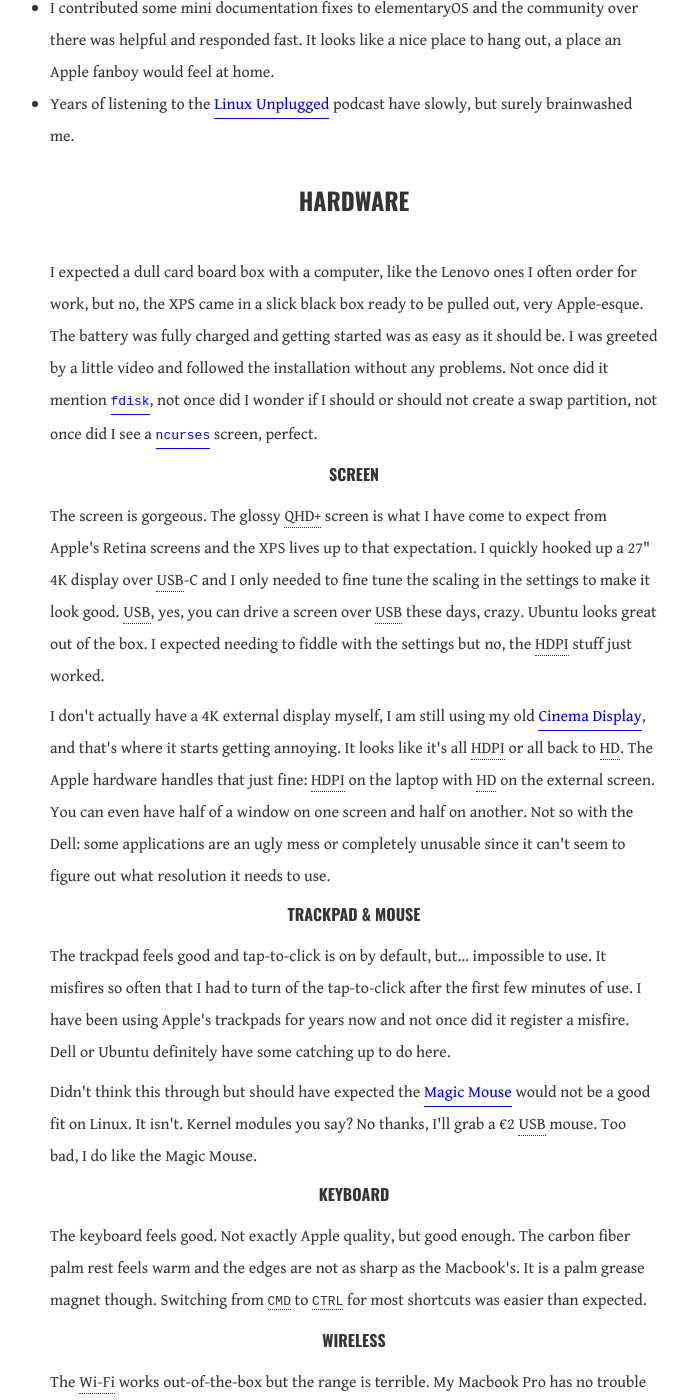
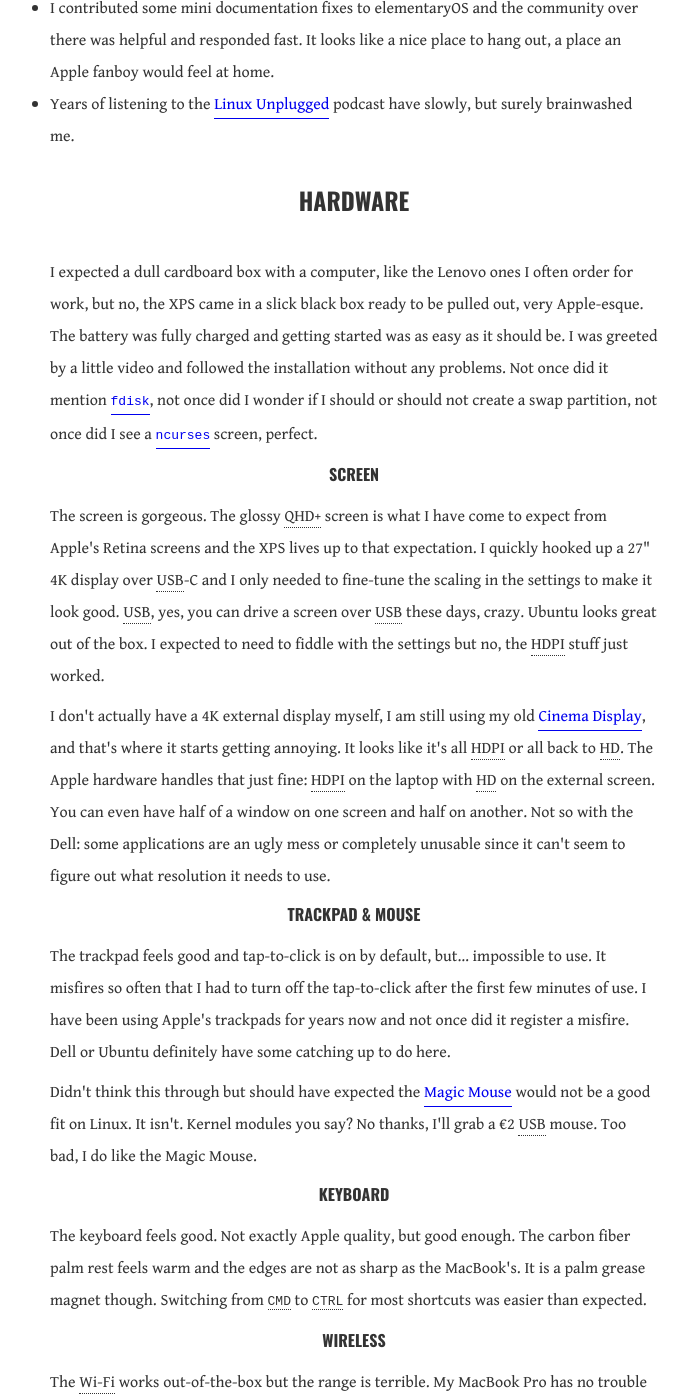
Before and after one commit to cimm/suffix, a Jekyll site: the page built from _posts/2017-02-15-year-of-linux-desktop.html, in a window 1280 px wide and 1400 px high, scrolled down 1305 px. Shown: the whole window, without its empty margins (286-974 px from the left). Built offline with Jekyll 4.4.1, drawn with Linux system fonts in a browser that asks for light colours; some of the changed text lies outside the part shown.

Commit message:
Spelling fixes for recent blog posts

```diff
--- a/_posts/2017-02-15-year-of-linux-desktop.html
+++ b/_posts/2017-02-15-year-of-linux-desktop.html
@@ -31,43 +31,43 @@
 
   <h2>Hardware</h2>
 
-  <p>I expected a dull card board box with a computer, like the Lenovo ones I often order for work, but no, the XPS came in a slick black box ready to be pulled out, very Apple-esque. The battery was fully charged and getting started was as easy as it should be. I was greeted by a little video and followed the installation without any problems. Not once did it mention <a href="https://en.wikipedia.org/wiki/Fdisk" title="Disk partition software"><code>fdisk</code></a>, not once did I wonder if I should or should not create a swap partition, not once did I see a <a href="https://en.wikipedia.org/wiki/Ncurses" title="Library to design text-based user interfaces"><code>ncurses</code></a> screen, perfect.</p>
+  <p>I expected a dull cardboard box with a computer, like the Lenovo ones I often order for work, but no, the XPS came in a slick black box ready to be pulled out, very Apple-esque. The battery was fully charged and getting started was as easy as it should be. I was greeted by a little video and followed the installation without any problems. Not once did it mention <a href="https://en.wikipedia.org/wiki/Fdisk" title="Disk partition software"><code>fdisk</code></a>, not once did I wonder if I should or should not create a swap partition, not once did I see a <a href="https://en.wikipedia.org/wiki/Ncurses" title="Library to design text-based user interfaces"><code>ncurses</code></a> screen, perfect.</p>
 
   <h3>Screen</h3>
 
-  <p>The screen is gorgeous. The glossy <abbr title="Wide Quad Extended Graphics Array Plus">QHD+</abbr> screen is what I have come to expect from Apple's Retina screens and the XPS lives up to that expectation. I quickly hooked up a 27" 4K display over <abbr title="Universal Serial Bus">USB</abbr>-C and I only needed to fine tune the scaling in the settings to make it look good. <abbr title="Universal Serial Bus">USB</abbr>, yes, you can drive a screen over <abbr title="Universal Serial Bus">USB</abbr> these days, crazy. Ubuntu looks great out of the box. I expected needing to fiddle with the settings but no, the <abbr title="High Dots Per Inch">HDPI</abbr> stuff just worked.</p>
+  <p>The screen is gorgeous. The glossy <abbr title="Wide Quad Extended Graphics Array Plus">QHD+</abbr> screen is what I have come to expect from Apple's Retina screens and the XPS lives up to that expectation. I quickly hooked up a 27" 4K display over <abbr title="Universal Serial Bus">USB</abbr>-C and I only needed to fine-tune the scaling in the settings to make it look good. <abbr title="Universal Serial Bus">USB</abbr>, yes, you can drive a screen over <abbr title="Universal Serial Bus">USB</abbr> these days, crazy. Ubuntu looks great out of the box. I expected to need to fiddle with the settings but no, the <abbr title="High Dots Per Inch">HDPI</abbr> stuff just worked.</p>
 
   <p>I don't actually have a 4K external display myself, I am still using my old
   <span itemscope itemtype="http://schema.org/Product"><a itemprop="url" href="https://web.archive.org/web/20080317183717/http://www.apple.com/displays/" title="Cinema Display product page @ Wayback Machine"><span itemprop="name">Cinema Display</span></a></span>, and that's where it starts getting annoying. It looks like it's all <abbr title="High Dots Per Inch">HDPI</abbr> or all back to <abbr title="High Definition">HD</abbr>. The Apple hardware handles that just fine: <abbr title="High Dots Per Inch">HDPI</abbr> on the laptop with <abbr title="High Definition">HD</abbr> on the external screen. You can even have half of a window on one screen and half on another. Not so with the Dell: some applications are an ugly mess or completely unusable since it can't seem to figure out what resolution it needs to use.</p>
 
   <h3>Trackpad &amp; mouse</h3>
 
-  <p>The trackpad feels good and tap-to-click is on by default, but&hellip; impossible to use. It misfires so often that I had to turn of the tap-to-click after the first few minutes of use. I have been using Apple's trackpads for years now and not once did it register a misfire. Dell or Ubuntu definitely have some catching up to do here.</p>
+  <p>The trackpad feels good and tap-to-click is on by default, but&hellip; impossible to use. It misfires so often that I had to turn off the tap-to-click after the first few minutes of use. I have been using Apple's trackpads for years now and not once did it register a misfire. Dell or Ubuntu definitely have some catching up to do here.</p>
 
   <p>Didn't think this through but should have expected the <span itemscope itemtype="http://schema.org/Product"><a itemprop="url" href="https://www.apple.com/magic-accessories" title="Magic accessories products page"><span itemprop="name">Magic Mouse</span></a></span> would not be a good fit on Linux. It isn't. Kernel modules you say? No thanks, I'll grab a &euro;2 <abbr title="Universal Serial Bus">USB</abbr> mouse. Too bad, I do like the Magic Mouse.</p>
 
   <h3>Keyboard</h3>
 
-  <p>The keyboard feels good. Not exactly Apple quality, but good enough. The carbon fiber palm rest feels warm and the edges are not as sharp as the Macbook's. It is a palm grease magnet though. Switching from <kbd><abbr title="Command">CMD</abbr></kbd> to <kbd><abbr title="Control">CTRL</abbr></kbd> for most shortcuts was easier than expected.</p>
+  <p>The keyboard feels good. Not exactly Apple quality, but good enough. The carbon fiber palm rest feels warm and the edges are not as sharp as the MacBook's. It is a palm grease magnet though. Switching from <kbd><abbr title="Command">CMD</abbr></kbd> to <kbd><abbr title="Control">CTRL</abbr></kbd> for most shortcuts was easier than expected.</p>
 
   <h3>Wireless</h3>
 
-  <p>The <abbr title="Wireless Fidelity">Wi-Fi</abbr> works out-of-the-box but the range is terrible. My Macbook Pro has no trouble picking up my <abbr title="Wireless Fidelity">Wi-Fi</abbr> signal on the other side of the house, full bars, but not the Dell XPS. One floor up and it starts dropping packages. Some quick research revealed it's likely a result of construction materials and antenna location, a general issue with the XPS line. Not ideal for a laptop.</p>
+  <p>The <abbr title="Wireless Fidelity">Wi-Fi</abbr> works out-of-the-box but the range is terrible. My MacBook Pro has no trouble picking up my <abbr title="Wireless Fidelity">Wi-Fi</abbr> signal on the other side of the house, full bars, but not the Dell XPS. One floor up and it starts dropping packages. Some quick research revealed it's likely a result of construction materials and antenna location, a general issue with the XPS line. Not ideal for a laptop.</p>
 
   <h2>Software</h2>
 
   <h3>Ubuntu Software</h3>
 
-  <p>First thing you do when you have a new laptop is go looking for software so I gave <a href="https://en.wikipedia.org/wiki/GNOME_Software" tile="GNOME Software @ Wikipedia">Ubuntu Software</a> a shot. I remember from earlier Ubuntu tries that it's a bit of a hit-and-miss and it seems not much has changed. Some installed applications are listed twice and none of the applications can be removed: clicked the remove button multiple times but the packages keep coming a few minutes later. I know about <code>apt</code> and I imagined the Ubuntu Software as a <abbr title="Graphical User Interface">GUI</abbr> for <code>apt</code> but that does not seem right, they don't show the same packages all. I expected a smoother experience here but guess <code>apt</code> it's where it's at.</p>
+  <p>The first thing you do when you have a new laptop is go looking for software so I gave <a href="https://en.wikipedia.org/wiki/GNOME_Software" tile="GNOME Software @ Wikipedia">Ubuntu Software</a> a shot. I remember from earlier Ubuntu tries that it's a bit of a hit-and-miss and it seems not much has changed. Some installed applications are listed twice and none of the applications can be removed: clicked the remove button multiple times but the packages keep coming a few minutes later. I know about <code>apt</code> and I imagined the Ubuntu Software as a <abbr title="Graphical User Interface">GUI</abbr> for <code>apt</code> but that does not seem right, they don't show the same packages all. I expected a smoother experience here but guess <code>apt</code> it's where it's at.</p>
 
   <h3>CTRL+q</h3>
 
-  <p>On macOS you close an application with <kbd><abbr title="Command">CMD</abbr>+q</kbd>. Ubunut has a similar <kbd><abbr title="Command">CTRL</abbr>+q</kbd> shortcut but that's not an <abbr title="Operating System">OS</abbr> wide thing. It depends per application and there might not even be shortcut to close the application. This I did not expect. Another one? You can copy with <kbd><abbr title="Command">CTRL</abbr>+c</kbd> but in the terminal it's <kbd><abbr title="Command">CTRL</abbr>+SHIFT+C</kbd>. Consitency is hard.</p>
+  <p>On macOS, you close an application with <kbd><abbr title="Command">CMD</abbr>+q</kbd>. Ubuntu has a similar <kbd><abbr title="Command">CTRL</abbr>+q</kbd> shortcut but that's not an <abbr title="Operating System">OS</abbr>-wide thing. It depends per application and there might not even be a shortcut to close the application. This I did not expect. Another one? You can copy with <kbd><abbr title="Command">CTRL</abbr>+c</kbd> but in the terminal it's <kbd><abbr title="Command">CTRL</abbr>+SHIFT+C</kbd>. Consistency is hard.</p>
 
   <h3>Passwords</h3>
 
 
-  <p>I switched from <span itemscope itemtype="http://schema.org/Product"><a itemprop="url" href="https://1password.com/" title="1Password product page"><span itemprop="name">1Password</span></a></span> to <span itemscope itemtype="http://schema.org/Product"><a itemprop="url" href="https://www.enpass.io/" title="Enpass product page"><span itemprop="name">Enpass</span></a></span> in preparation of the switch as 1Password doesn't support Linux. Enpass needed some <abbr title="High Dots Per Inch">HDPI</abbr> tweaks but works just fine. Having all your passwords at hand is an absolute must these days. I still prefer 1Password: it's a nicer and more polished application but without Linux support it's out.</p>
+  <p>I switched from <span itemscope itemtype="http://schema.org/Product"><a itemprop="url" href="https://1password.com/" title="1Password product page"><span itemprop="name">1Password</span></a></span> to <span itemscope itemtype="http://schema.org/Product"><a itemprop="url" href="https://www.enpass.io/" title="Enpass product page"><span itemprop="name">Enpass</span></a></span> in preparation of the switch as 1Password doesn't support Linux. Enpass needed some <abbr title="High Dots Per Inch">HDPI</abbr> tweaks but works just fine. Having all your passwords at hand is an absolute must these days. I still prefer 1Password: it's a nicer and more polished application but without Linux support, it's out.</p>
 
   <h3>Mail</h3>
 
--- a/_posts/2018-07-13-raspberry-pi-emulation.html
+++ b/_posts/2018-07-13-raspberry-pi-emulation.html
@@ -39,7 +39,7 @@
 </div>
 
 <figure class="extended-col">
-  <img src="/assets/raspi_emulation.png" alt="Screenshot of Raspberry Pi emulatiom running in QEMU"/>
+  <img src="/assets/raspi_emulation.png" alt="Screenshot of Raspberry Pi emulation running in QEMU"/>
 </figure>
 
 <div class="narrow-col">
--- a/_posts/2018-08-11-restore-color-old-lego-bricks.html
+++ b/_posts/2018-08-11-restore-color-old-lego-bricks.html
@@ -8,14 +8,14 @@
 ---
 
 <div class="narrow-col">
-  <p>My kids came to Lego age so my parents dropped of a few boxes of my old Lego bricks. Memories!</p>
+  <p>My kids came to Lego age so my parents dropped off a few boxes of my old Lego bricks. Memories!</p>
 
-  <p>Many of those old pieces look, well, old. Discolored because of years of sunlight exposure, the white bricks look yellowish. They really stand out in a set with nieuwer pieces so I DuckDuckGo-ed (yeah, that doesn't sound right) me a solution: <a href="https://en.wikipedia.org/wiki/Hydrogen_peroxide" title="Hydrogen Peroxide @ Wikipedia">hydrogen peroxide</a>!</p>
+  <p>Many of those old pieces look, well, old. Discolored because of years of sunlight exposure, the white bricks look yellowish. They really stand out in a set with newer pieces so I DuckDuckGo-ed (yeah, that doesn't sound right) me a solution: <a href="https://en.wikipedia.org/wiki/Hydrogen_peroxide" title="Hydrogen Peroxide @ Wikipedia">hydrogen peroxide</a>!</p>
 </div>
 
 <figure class="extended-col-left">
   <img src="/assets/lego-bricks-before.jpg" alt="Three Lego bricks with various discolorations before cleaning"/>
-  <figcaption>Before: bricks with different dicolorations.</figcaption>
+  <figcaption>Before: bricks with different discolorations.</figcaption>
 </figure>
 
 <figure class="extended-col-right">
```
Also changed, not shown: other parts of _posts/2017-02-15-year-of-linux-desktop.html (+1 -1 lines), other parts of _posts/2018-07-13-raspberry-pi-emulation.html (+2 -2 lines), _posts/2018-08-30-linux-application-development.html (+5 -5 lines).
